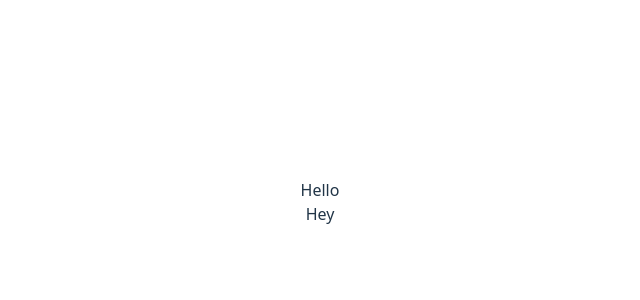
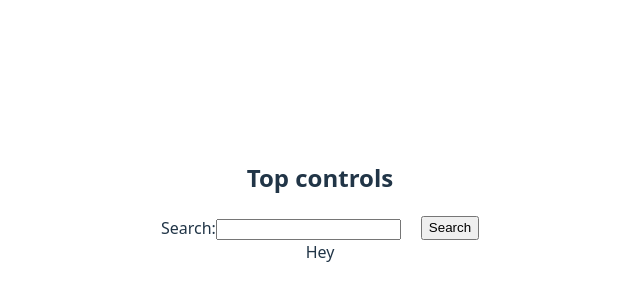
Before and after one commit to kozandre/rsschool-REACT2025, a React (Vite) app in the folder rs-react-app/: page / in a window 1280 px wide. Shown: the part 198-498 px from the top of the page, without its empty margins (320-960 px from the left). Built offline with nearby package versions, Linux system fonts and the light colour scheme.

Commit message:
feat: add SearchForm component

```diff
--- a/rs-react-app/package.json
+++ b/rs-react-app/package.json
@@ -38,6 +38,7 @@
     "husky": "^9.1.7",
     "lint-staged": "^16.1.2",
     "prettier": "3.6.2",
+    "sass-embedded": "^1.89.2",
     "typescript": "~5.8.3",
     "typescript-eslint": "^8.35.1",
     "vite": "^7.0.4"
--- /dev/null
+++ b/rs-react-app/src/components/SearchForm/SearchForm.module.scss
@@ -0,0 +1,4 @@
+.form {
+  display: flex;
+  column-gap: 20px;
+}
--- /dev/null
+++ b/rs-react-app/src/components/SearchForm/SearchForm.tsx
@@ -0,0 +1,39 @@
+import { Component } from 'react';
+import classes from './SearchForm.module.scss';
+import type { SearchFormProps, SearchFormState } from '../../types';
+
+class SearchForm extends Component<SearchFormProps, SearchFormState> {
+  constructor(props: SearchFormProps) {
+    super(props);
+    this.state = { value: '' };
+
+    this.handleChange = this.handleChange.bind(this);
+    this.handleSubmit = this.handleSubmit.bind(this);
+  }
+
+  handleChange(event: React.ChangeEvent<HTMLInputElement>) {
+    this.setState({ value: event.target.value });
+  }
+
+  handleSubmit(event: React.FormEvent<HTMLFormElement>) {
+    event.preventDefault();
+  }
+
+  render() {
+    return (
+      <form className={classes.form} onSubmit={this.handleSubmit}>
+        <label>
+          Search:
+          <input
+            type="text"
+            value={this.state.value}
+            onChange={this.handleChange}
+          />
+        </label>
+        <input type="submit" value="Search" />
+      </form>
+    );
+  }
+}
+
+export default SearchForm;
--- a/rs-react-app/src/components/SearchPanel/SearchPanel.tsx
+++ b/rs-react-app/src/components/SearchPanel/SearchPanel.tsx
@@ -1,8 +1,14 @@
 import { Component } from 'react';
+import SearchForm from '../SearchForm/SearchForm';
 
 class SearchPanel extends Component {
   render() {
-    return <div>Hello</div>;
+    return (
+      <section>
+        <h2>Top controls</h2>
+        <SearchForm />
+      </section>
+    );
   }
 }
 
--- a/rs-react-app/src/types.ts
+++ b/rs-react-app/src/types.ts
@@ -0,0 +1,5 @@
+export interface SearchFormProps {}
+
+export interface SearchFormState {
+  value: string;
+}
```
Also changed, not shown: 1 other file (tests, documents, lock files or other folders).
